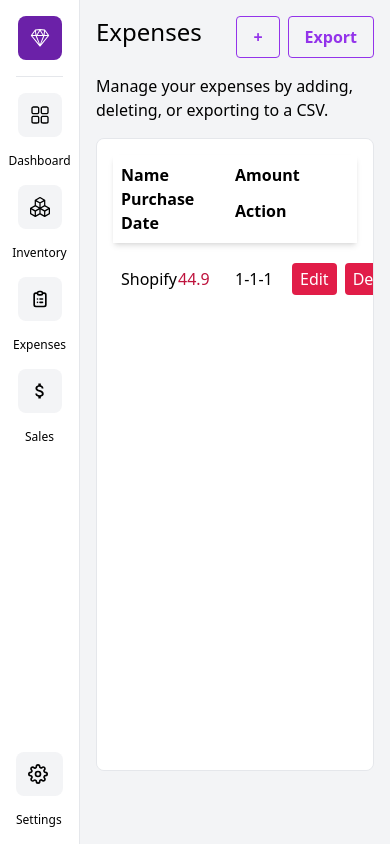
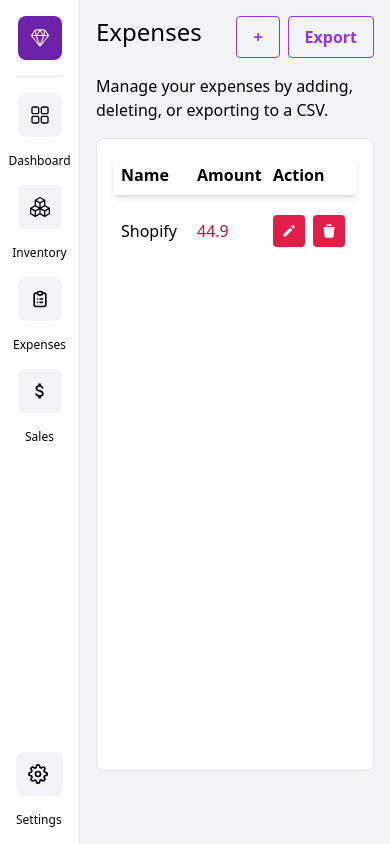
Before and after one commit to rshaki01/inventory-dashboard, a Next.js app: page /expenses in a window 390 px wide. Built offline with nearby package versions, Linux system fonts and the light colour scheme.

Commit message:
Expense data table is responsive

```diff
--- a/components/Expense.jsx
+++ b/components/Expense.jsx
@@ -1,6 +1,8 @@
 import React, {useState, useContext} from 'react';
 import EditExpense from './editmodal/EditExpense'
 import { GlobalContext } from '@/context/GlobalState';
+import { HiPencil } from 'react-icons/hi'
+import { TbTrashFilled } from 'react-icons/tb'
 
 const Expense = ({expense}) => {
 
@@ -9,15 +11,15 @@ const Expense = ({expense}) => {
 
 
   return (
-    <li key={expense.id} className='my-3 p-2 grid grid-cols-4 rounded-md hover:bg-blue-200 items-center'>
+    <li key={expense.id} className='my-3 p-2 grid md:grid-cols-4 sm:grid-cols-3 grid-cols-3 rounded-md hover:bg-blue-200 items-center'>
         <span>{expense.expenseName}</span>
         <span className="text-rose-700">{expense.expenseAmount}</span>
-        <span>{expense.dateAdded}</span>
+        <span className="md:block hidden">{expense.dateAdded}</span>
         <span className="flex items-center gap-2">
-        <button className="bg-rose-600 hover:bg-rose-500 text-white py-1 px-2 rounded"
-        onClick={() => setShowEditModal(true)}>Edit</button>
-        <button className="bg-rose-600 hover:bg-rose-500 text-white py-1 px-2 rounded"
-        onClick={() => deleteExpense(expense)}>Delete</button>
+        <button className="bg-rose-600 hover:bg-rose-500 text-white py-2 px-2 rounded"
+        onClick={() => setShowEditModal(true)}><HiPencil /></button>
+        <button className="bg-rose-600 hover:bg-rose-500 text-white py-2 px-2 rounded"
+        onClick={() => deleteExpense(expense)}><TbTrashFilled/></button>
         </span>
         <EditExpense open={showEditModal} expense={expense} onClose={() => setShowEditModal(false)}/>
     </li>
--- a/pages/expenses.jsx
+++ b/pages/expenses.jsx
@@ -24,10 +24,10 @@ const expenses = () => {
         <div className='px-4'>
           <p>Manage your expenses by adding, deleting, or exporting to a CSV.</p>
           <div className='w-full my-4 p-4 border rounded-lg bg-white h-[75vh] overflow-scroll'>
-            <div className='p-2 grid md:grid-cols-4 sm:grid-cols-3 grid-cols-2 items-center shadow-md'>
+            <div className='p-2 grid md:grid-cols-4 sm:grid-cols-3 grid-cols-3 items-center shadow-md'>
               <span className='font-semibold'>Name</span>
               <span className='font-semibold'>Amount</span>
-              <span className='font-semibold'>Purchase Date</span>
+              <span className='font-semibold md:block hidden'>Purchase Date</span>
               <span className='font-semibold'>Action</span>
             </div>
             <ul>
```
